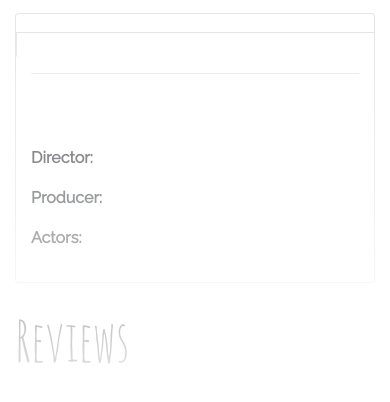
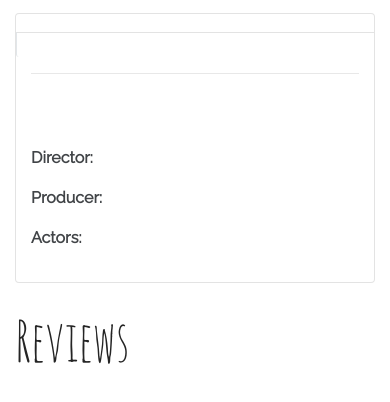
Before and after one commit to ninap41/IMDB_proj, a plain HTML site: page index.html in a window 390 px wide. Shown: the part 196-598 px from the top of the page. Drawn offline with nearby package versions, Linux system fonts and the light colour scheme; no server answers.

```diff
--- a/index.css
+++ b/index.css
@@ -288,7 +288,7 @@
 
 }
 
-.grid-container, .container-manual, #grid-container-overlay {
+/* .grid-container, .container-manual, #grid-container-overlay {
       -webkit-mask-image:-webkit-gradient(linear, left top, left bottom,  from(rgb(0, 0,0, 1)), to(rgb(0, 0,0, 0)));
     -moz-mask-image:-webkit-gradient(linear,left top, left bottom,  from(rgb(0, 0,0, 1)), to(rgb(0, 0,0, 0)));
     mask-image:-webkit-gradient(linear,  left top, left bottom,  from(rgb(0, 0,0, 1)), to(rgb(0, 0,0, 0)));
@@ -297,7 +297,7 @@
   -webkit-mask-image:-webkit-gradient(linear, left top, left bottom, from(rgb(0, 0,0, 1)), to(rgb(0, 0,0, 0)));
           -moz-mask-image:-webkit-gradient(linear, left top, left bottom, from(rgb(0, 0,0, 1)), to(rgb(0, 0,0, 0)));
            mask-image:-webkit-gradient(linear, left top, left bottom, from(rgb(0, 0,0, 1)), to(rgb(0, 0,0, 0))) !important;
-}
+} */
 
 
 
```
